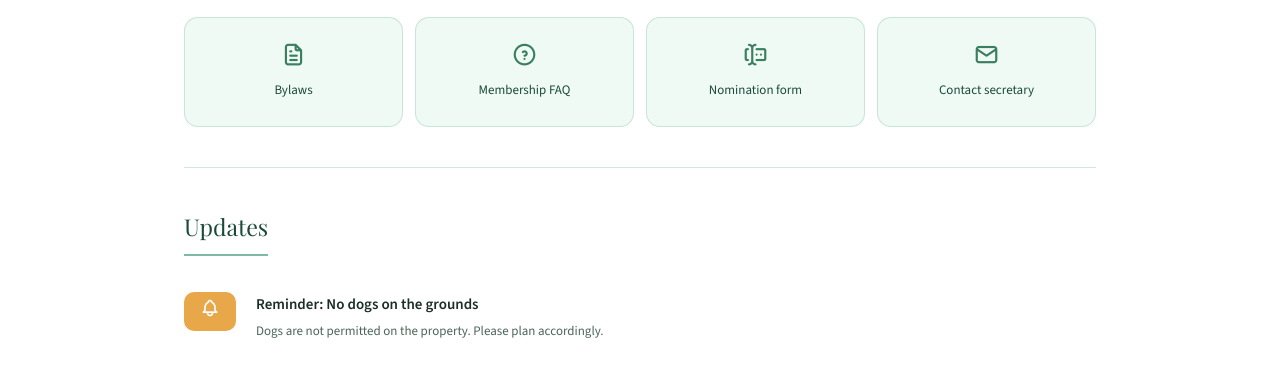
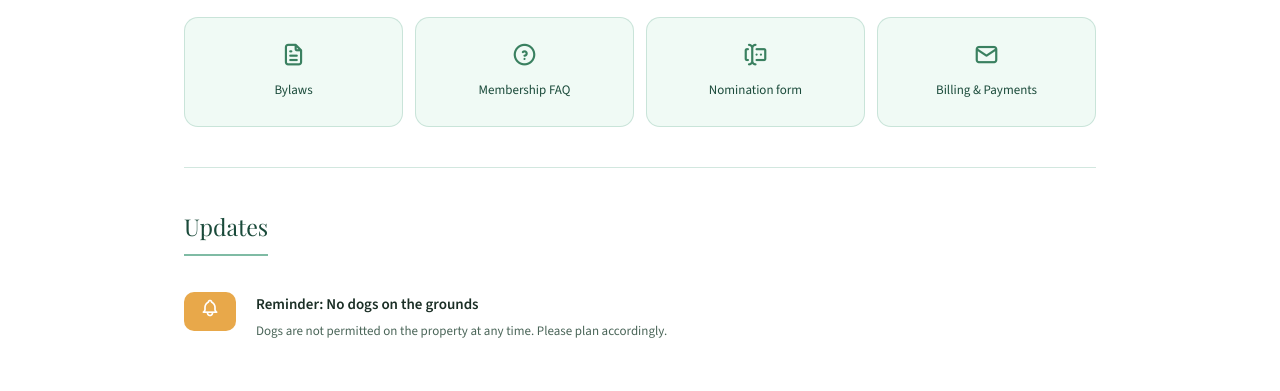
Before and after one commit to kittiesunicorns/CreamHillLake, a plain HTML site: page members/index.html in a window 1280 px wide. Shown: the part 274-665 px from the top of the page. Drawn offline with nearby package versions, Linux system fonts and the light colour scheme; a web font is replaced by a local one.

Commit message:
fix zippy (sigh)
this is it!~

```diff
--- a/members/index.html
+++ b/members/index.html
@@ -71,9 +71,9 @@
           <i class="ti ti-forms" aria-hidden="true"></i>
           <span>Nomination form</span>
         </a>
-        <a href="mailto:lorybevans@chlaweb.org" class="quick-card">
+        <a href="billing.html" class="quick-card">
           <i class="ti ti-mail" aria-hidden="true"></i>
-          <span>Contact secretary</span>
+          <span>Billing & Payments</span>
         </a>
       </div>
     </div>
@@ -89,7 +89,7 @@
           </div>
           <div class="event-info">
             <h3>Reminder: No dogs on the grounds</h3>
-            <p>Dogs are not permitted on the property. Please plan accordingly.</p>
+            <p>Dogs are not permitted on the property at any time. Please plan accordingly.</p>
           </div>
         </div>
 
```
